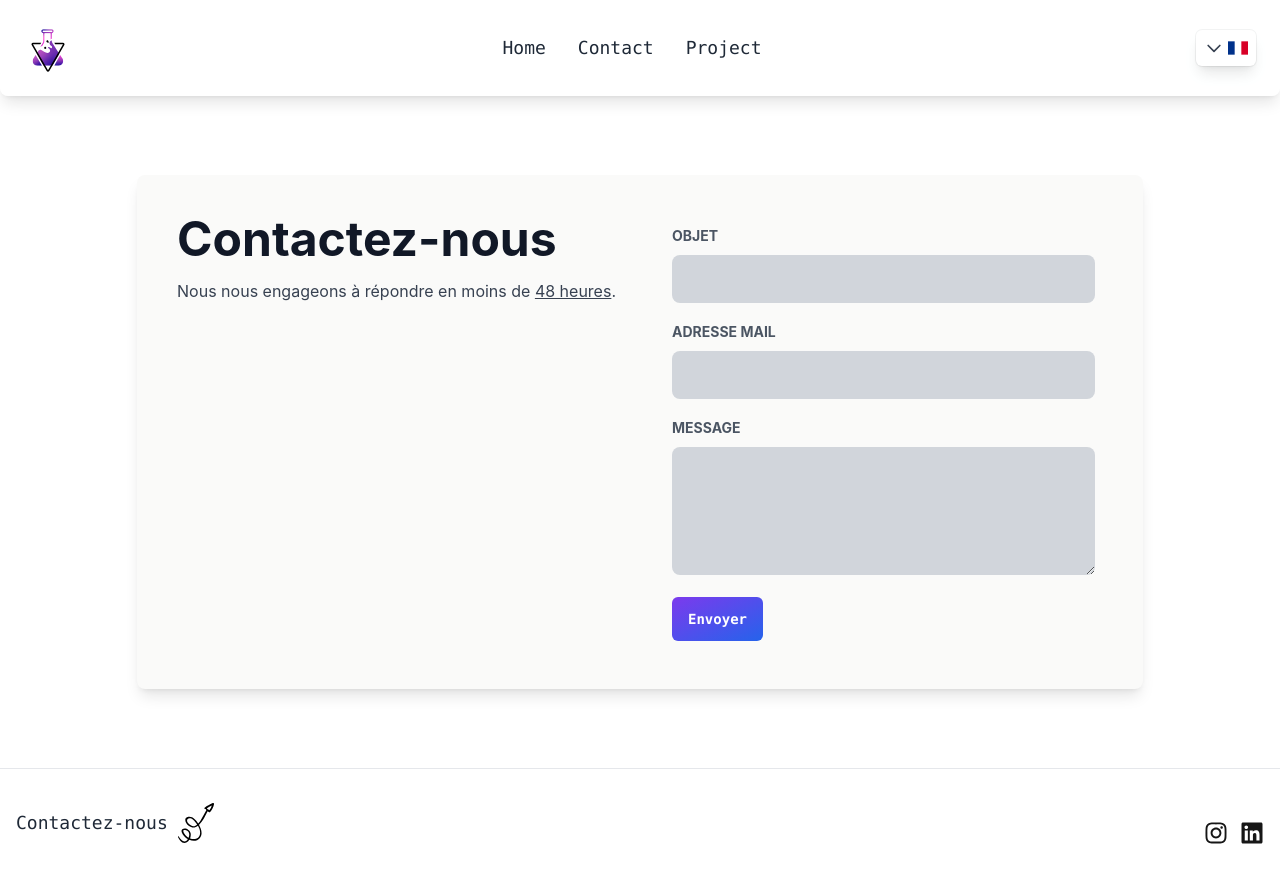
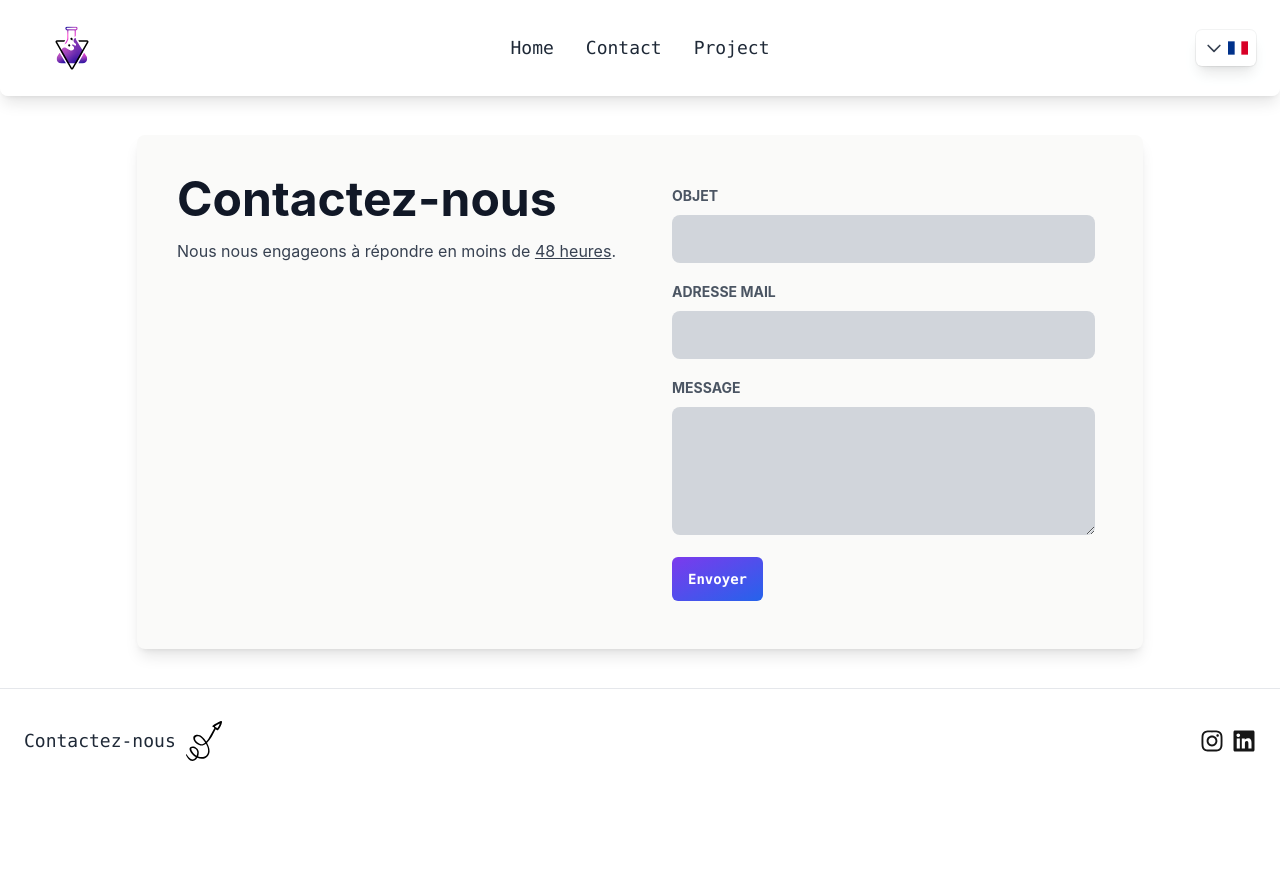
Before and after one commit to SaItiplouf/HoliumSolutions, a React (Create React App) app: page /contact in a window 1280 px wide. After the commit the page ends 800 px from the top, so only its background shows below. Built offline with nearby package versions, Linux system fonts and the light colour scheme; a web font is replaced by a local one.

Commit message:
énorme fixe de responsive

```diff
--- a/src/App.css
+++ b/src/App.css
@@ -22,3 +22,8 @@
 .nav-item:hover::before {
 	width: 100%;
 }
+
+/*H-screen - NAV & FOOTER*/
+.component-height {
+	height: calc(100vh - 13rem);
+}
--- a/src/components/Contact/contactform.tsx
+++ b/src/components/Contact/contactform.tsx
@@ -26,7 +26,7 @@ export default function ContactForm() {
   };
 
   return (
-    <div className="max-w-screen-xl flex justify-center p-4 min-h-[42rem] items-center md:px-8 lg:px-16 xl:px-32 mx-auto h-auto md:h-[78vh] w-auto">
+    <div className="max-w-screen-xl flex justify-center p-4 items-center md:px-8 lg:px-16 xl:px-32 mx-auto component-height w-auto">
       <div className="grid grid-cols-1 md:grid-cols-2 p-4 bg-stone-50 text-gray-900 rounded-lg shadow-lg">
         <div className="p-6">
           <h2 className="text-3xl md:text-4xl lg:text-5xl font-bold leading-tight mb-4">
--- a/src/components/Fixe/Footer/footer.tsx
+++ b/src/components/Fixe/Footer/footer.tsx
@@ -3,8 +3,8 @@ import { FaInstagram, FaLinkedin } from "react-icons/fa";
 
 function Footer() {
   return (
-    <footer className="footer bg-white w-full border-t border-gray-200">
-      <div className="container flex flex-wrap items-center justify-between px-4 py-8 mx-auto">
+    <footer className="footer bg-white w-full border-t border-gray-200 h-28">
+      <div className="container flex flex-wrap items-center justify-between px-6 py-8 mx-auto">
         <div className="font-love-ya flex items-center cursor-pointer hover:scale-95 transition-transform">
           <p className="font-mono text-gray-800 text-sm md:text-md lg:text-lg">
             Contactez-nous
@@ -15,14 +15,14 @@ function Footer() {
             alt="Flèche vers le haut"
           />
         </div>
-        <div className="flex justify-center items-center gap-x-1 sm:gap-x-3 mt-5">
-          <div className="group relative hover:scale-105 cursor-pointer">
+        <div className="flex justify-center items-center gap-x-2">
+          <div className="group relative hover:scale-105 cursor-pointer flex justify-center items-center">
             <div className="absolute top-0 -inset-full h-full w-1/2 z-5 block transform -skew-x-12 bg-gradient-to-r from-transparent to-white opacity-40 group-hover:animate-shine" />
-            <FaInstagram className="h-6 w-6" />
+            <FaInstagram className="h-full w-6" />
           </div>
-          <div className="group relative hover:scale-105 cursor-pointer">
+          <div className="group relative hover:scale-105 cursor-pointer flex justify-center items-center">
             <div className="absolute opacity-0 top-0 pointer-events-none -inset-full h-full w-1/2 z-5 block transform -skew-x-12 bg-gradient-to-r from-transparent to-white group-hover:animate-shine" />
-            <FaLinkedin className="h-6 w-6" />
+            <FaLinkedin className="h-full w-6" />
           </div>
         </div>
       </div>
--- a/src/components/Fixe/navbar/languagePicker.tsx
+++ b/src/components/Fixe/navbar/languagePicker.tsx
@@ -19,7 +19,7 @@ export default function LanguagePicker() {
   };
 
   return (
-    <details className={`relative inline-block text-left`}>
+    <details className={`relative inline-block text-left mr-4`}>
       <summary className="cursor-pointer inline-flex justify-center items-center w-full p-2 text-gray-700 hover:bg-gray-200 rounded-md shadow-lg bg-white ring-1 ring-black ring-opacity-5">
         <svg
           xmlns="http://www.w3.org/2000/svg"
--- a/src/components/Fixe/navbar/navbar.tsx
+++ b/src/components/Fixe/navbar/navbar.tsx
@@ -8,8 +8,17 @@ export default function Navbar() {
 
   return (
     <>
-      <div className="navbar fixed top-0 bg-base-100 shadow-lg rounded-lg p-2 backdrop-filter backdrop-blur-lg bg-opacity-30 z-50">
+      <div className="navbar h-24 fixed top-0 bg-base-100 shadow-lg rounded-lg p-2 backdrop-filter backdrop-blur-lg bg-opacity-30 z-50">
         <div className="navbar-start">
+          <div className="hidden lg:collapse md:h-full w-full px-6">
+            <Link to="/" className="h-20 w-20">
+              <img
+                src="/Holium/Fond%20blanc/Holium-04.svg"
+                className="max-w-full max-h-full hover:scale-95 transition-transform"
+                alt="motif de fond"
+              />
+            </Link>
+          </div>
           <div className="dropdown">
             <label tabIndex={0} className="btn btn-ghost lg:hidden">
               <svg
@@ -40,16 +49,6 @@ export default function Navbar() {
               </li>
             </ul>
           </div>
-
-          <Link to="/">
-            <div className="flex justify-center items-center h-20 w-20">
-              <img
-                src="/Holium/Fond%20blanc/Holium-04.svg"
-                className="max-w-full max-h-full"
-                alt="motif de fond"
-              />
-            </div>
-          </Link>
         </div>
         <div className="navbar-center hidden lg:flex">
           <ul className="menu menu-horizontal px-1">
@@ -68,11 +67,11 @@ export default function Navbar() {
           </ul>
         </div>
 
-        <div className="navbar-end mr-4">
+        <div className="navbar-end">
           <LanguagePicker />
         </div>
       </div>
-      <div className="h-24 w-full"></div>
+      <div className="bg-base-100 h-24 w-full"></div>
     </>
   );
 }
--- a/src/components/Pages/PageContact.tsx
+++ b/src/components/Pages/PageContact.tsx
@@ -7,10 +7,12 @@ import { ToastContainer } from "react-toastify";
 function PageContact() {
   return (
     <>
-      <ToastContainer />
-      <Navbar />
-      <ContactForm />
-      <Footer />
+      <div className="min-h-screen flex flex-col">
+        <ToastContainer />
+        <Navbar />
+        <ContactForm />
+        <Footer />
+      </div>
     </>
   );
 }
--- a/src/components/hero/hero.tsx
+++ b/src/components/hero/hero.tsx
@@ -10,9 +10,10 @@ function Hero() {
     await navigator.clipboard.writeText("contact@holiumsolutions.fr");
   };
 
+  // @ts-ignore
   return (
     <div className="relative overflow-hidden before:absolute before:top-0 before:start-1/2 before:bg-[url('https://preline.co/assets/svg/examples/polygon-bg-element.svg')] before:bg-no-repeat before:bg-top before:bg-cover before:w-full before:h-full before:-z-[1] before:transform before:-translate-x-1/2dark">
-      <div className="mx-auto px-4 sm:px-6 lg:px-8 pt-24 pb-10">
+      <div className="mx-auto px-4 sm:px-6 lg:px-8 pt-8 sm:pt-12 md:pt-16 lg:pt-24 pb-10">
         <div className="mt-5 max-w-2xl text-center mx-auto">
           <h1 className="block font-bold text-gray-800 text-4xl md:text-5xl lg:text-6xl ">
             Holium
@@ -26,14 +27,14 @@ function Hero() {
           <p className="text-lg text-gray-600 ">{t("hero.bio")}</p>
         </div>
 
-        <div className="mt-8 gap-3 flex justify-center">
-          <p className="inline-flex font-mono font-bold justify-center items-center gap-x-3 text-center bg-gradient-to-tl from-blue-600 to-violet-600 hover:from-violet-600 hover:to-blue-600 text-white text-sm rounded-md focus:outline-none focus:ring-1 focus:ring-gray-600 py-3 px-4 ">
+        <div className="mt-8 flex flex-col items-center sm:flex-row sm:justify-center">
+          <p className="sm:mb-0 inline-flex font-mono font-bold justify-center items-center gap-x-3 text-center bg-gradient-to-tl from-blue-600 to-violet-600 hover:from-violet-600 hover:to-blue-600 text-white text-sm rounded-md focus:outline-none focus:ring-1 focus:ring-gray-600 py-3 px-4 ">
             Nos projets
             <IoIosSend size={18} />
           </p>
           <button
             type="button"
-            className="relative group p-2 inline-flex items-center gap-x-2 text-sm font-mono rounded-lg border border-gray-200 bg-white text-gray-800 shadow-sm hover:bg-gray-50 disabled:opacity-50 disabled:pointer-events-none "
+            className="ml-0 mt-3 sm:ml-3 sm:mt-0 relative group p-2 inline-flex items-center gap-x-2 text-sm font-mono rounded-lg border border-gray-200 bg-white text-gray-800 shadow-sm hover:bg-gray-50 disabled:opacity-50 disabled:pointer-events-none "
             onClick={copy}
             data-tooltip-id="my-tooltip-click"
           >
```
